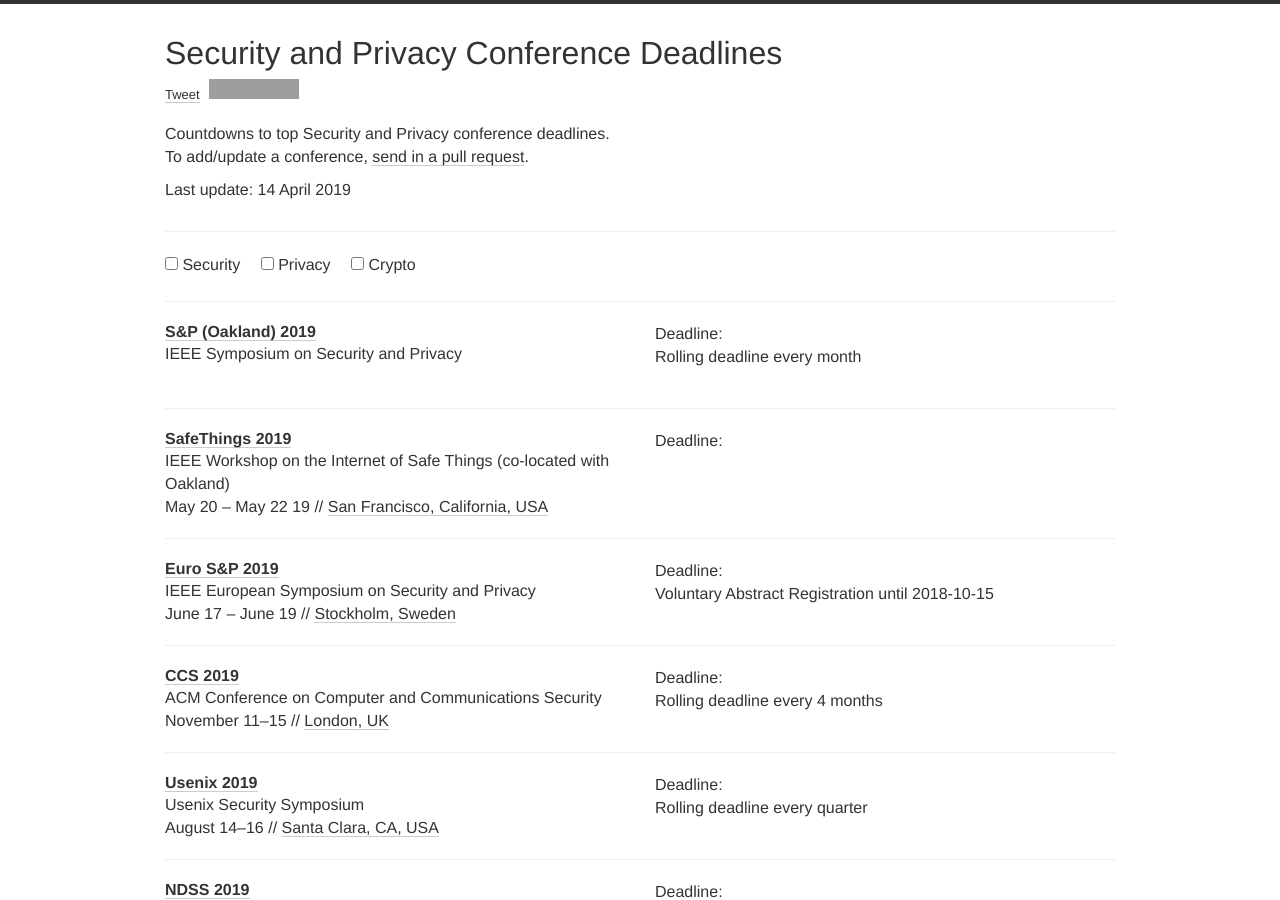
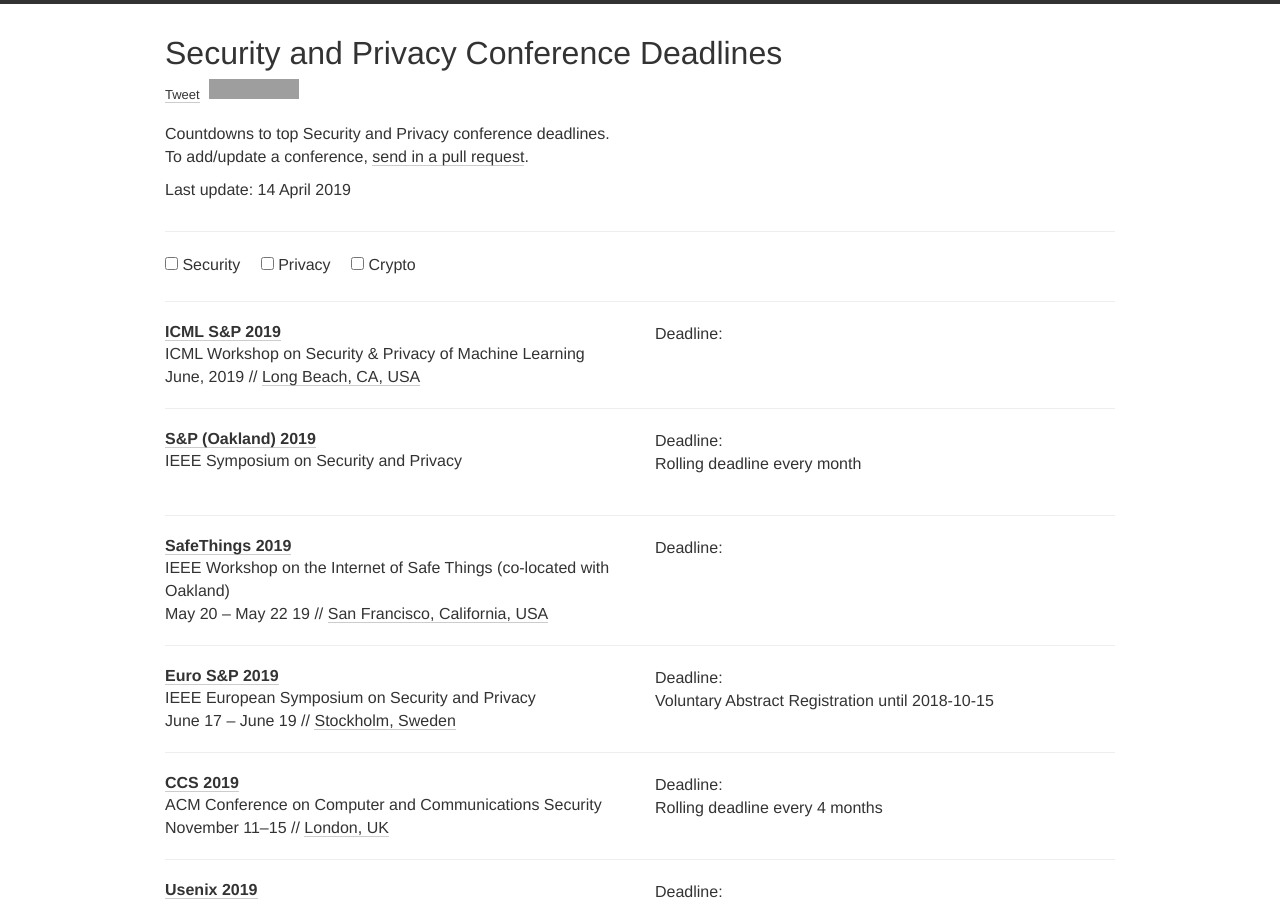
Before and after one commit to sec-deadlines/sec-deadlines.github.io, a Jekyll site: the page built from index.html, in a window 1280 px wide and 900 px high. Built offline with Jekyll 4.4.1, drawn with Linux system fonts in a browser that asks for light colours; nearby versions of some CDN libraries; comment, search, counter and statistics services are not loaded; grey boxes are pictures that could not be loaded.

Commit message:
Added ICML S&P
https://icml2019workshop.github.io/

```diff
--- a/_data/conferences.yml
+++ b/_data/conferences.yml
@@ -1,5 +1,14 @@
 ---
-# Security and Privacy
+# Security and Privacy\
+- name: ICML S&P
+  year: 2019
+  description: ICML Workshop on Security & Privacy of Machine Learning
+  link: https://icml2019workshop.github.io/
+  deadline: "2019-05-10 23:59"
+  date: June, 2019
+  place: Long Beach, CA, USA
+  tags: [SEC, PRIV]
+
 - name: S&P (Oakland)
   year: 2019
   description: IEEE Symposium on Security and Privacy
```
